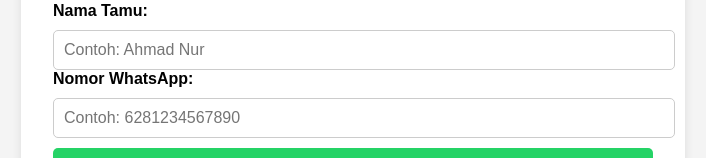
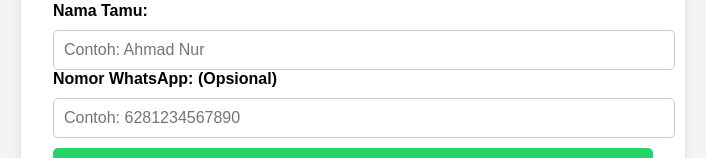
Before and after one commit to ahmadnurfirmansyah-web/undangan-wa, a plain HTML site: page index.html in a window 1280 px wide. Shown: the part 138-296 px from the top of the page, without its empty margins (287-993 px from the left). Drawn offline with Linux system fonts and the light colour scheme.

Commit message:
Update index.html

```diff
--- a/index.html
+++ b/index.html
@@ -47,7 +47,7 @@
     <label for="namaTamu">Nama Tamu:</label>
     <input type="text" id="namaTamu" placeholder="Contoh: Ahmad Nur">
 
-    <label for="nomorWA">Nomor WhatsApp:</label>
+    <label for="nomorWA">Nomor WhatsApp: (Opsional)</label>
     <input type="text" id="nomorWA" placeholder="Contoh: 6281234567890">
 
     <input type="hidden" id="linkUndangan" value="https://satumomen.com/ika-and-yogi">
```
